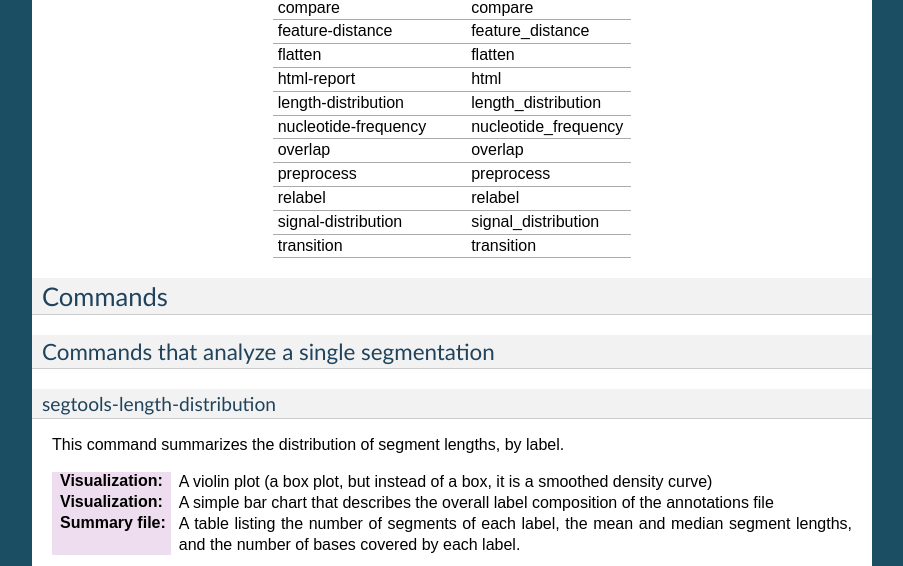
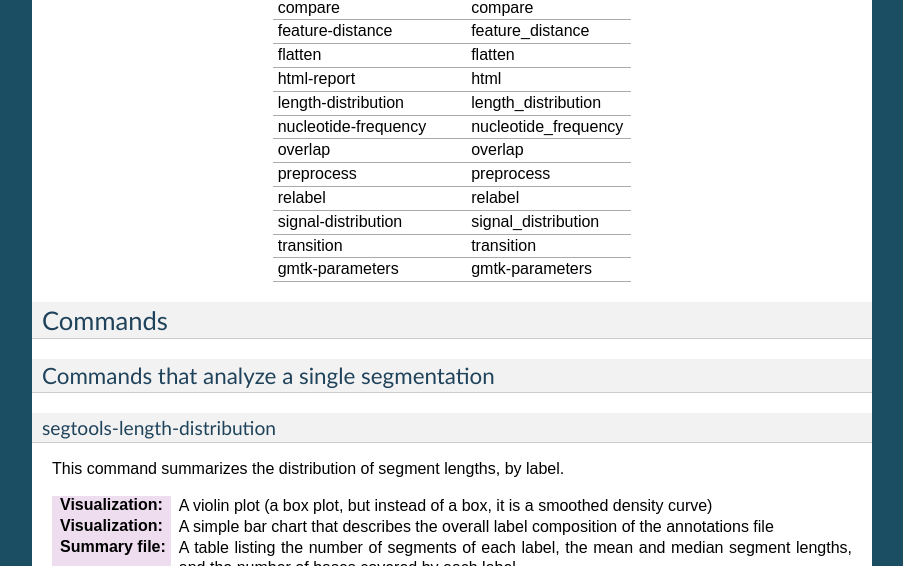
Before and after one commit to hoffmangroup/segtools, a Sphinx documentation site: the page built from doc/segtools.rst, in a window 1280 px wide and 900 px high, scrolled down 4203 px, cut to the strip 0-566 px from the top of the window. Shown: the whole strip, without its empty margins (198-1101 px from the left). Built offline with Sphinx 7.4.7, drawn with Linux system fonts in a browser that asks for light colours; formulas are drawn with MathJax 3.

Commit message:
list gmtk parameters as an available module from the python interface

```diff
--- a/doc/segtools.rst
+++ b/doc/segtools.rst
@@ -275,6 +275,7 @@ preprocess              preprocess
 relabel                 relabel
 signal-distribution     signal_distribution
 transition              transition
+gmtk-parameters         gmtk-parameters
 ======================  ====================
 
 
```
